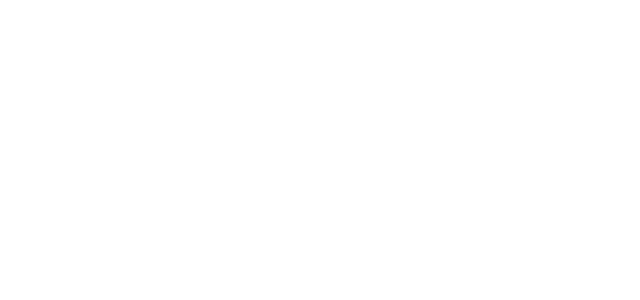
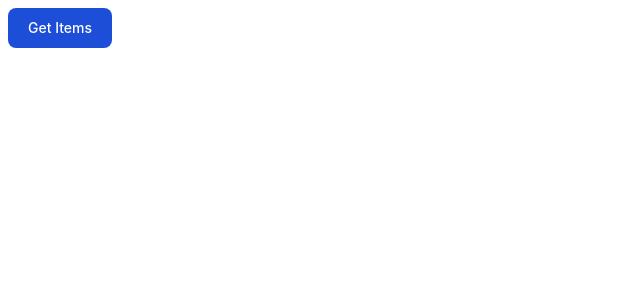
Before and after one commit to NavneethBhat/React-Practice2, a React (Create React App) app: page /getitems in a window 1280 px wide. Before the commit this address had no page. Shown: the top 300 px of the page, without its empty margins (0-640 px from the left). Built offline with nearby package versions, Linux system fonts and the light colour scheme.

Commit message:
11:15 Am

```diff
--- a/src/App.js
+++ b/src/App.js
@@ -10,6 +10,7 @@ import NewFile1 from './NewFile1';
 import Responsiveness from './Responsiveness';
 import CardList from './Cards';
 import Login from './Login';
+import Getitems from './Getitems';
 
 function App() {
   return (
@@ -40,6 +41,7 @@ function App() {
           <Route path='/cards' element={<CardList/>}/>
           <Route path='/responsiveness' element={<Responsiveness/>}/>
           <Route path='/login' element={<Login/>}/>
+          <Route path='/getitems' element={<Getitems/>}/>
       </Routes>
       </BrowserRouter>
     </div>
--- /dev/null
+++ b/src/Getitems.js
@@ -0,0 +1,46 @@
+import React, { useState } from 'react'
+import axios from "axios";
+
+function Getitems() {
+
+     const[content,setContent]=useState([]);
+
+     const handleitems=async()=>{
+            try {
+                const res=await axios.get(`https://jsonplaceholder.typicode.com/users`);
+                setContent(res.data)
+                console.log("success",res);
+            } catch (error) {
+                console.log("Error")
+            }
+
+
+
+     }
+  return (
+<div className="m-2">
+  <button
+    onClick={handleitems}
+    className="text-white bg-blue-700 hover:bg-blue-800 focus:ring-4 focus:ring-blue-300 font-medium rounded-lg text-sm px-5 py-2.5 me-2 mb-2 dark:bg-blue-600 dark:hover:bg-blue-700 focus:outline-none dark:focus:ring-blue-800 ">
+    Get Items
+  </button>
+  <div className='flex flex-row flex-wrap gap-2 sm:'>
+    {content.map((item) => (
+      <li className="border-4 border-gray-500 rounded-lg p-4 shadow-md flex flex-col mb-4 grid-cols-2 sm:grid-cols-3 lg:grid-cols-4" key={item.id}>
+        <p>
+          <b>Name: </b>
+          {item.name}
+        </p>
+        <p>
+          <b>Email: </b>
+          {item.email}
+        </p>
+      </li>
+    ))}
+  </div>
+</div>
+
+  )
+}
+
+export default Getitems
--- a/src/Layout.js
+++ b/src/Layout.js
@@ -34,7 +34,10 @@ const Layout=() =>  {
         <Link to="/cards">Cards</Link>
         </li>
         <li>
-        <Link to="/login">Login</Link>
+        <Link to="/login">Login with Post Method</Link>
+        </li>
+        <li>
+        <Link to="/getitems">Get Method</Link>
         </li>
       </ol>
     </nav>
```
Also changed, not shown: src/Login.js (line endings or trailing spaces).
